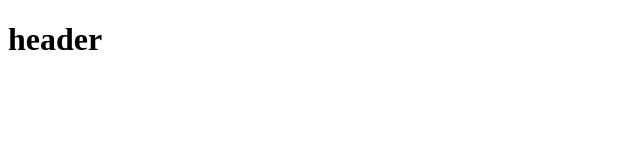
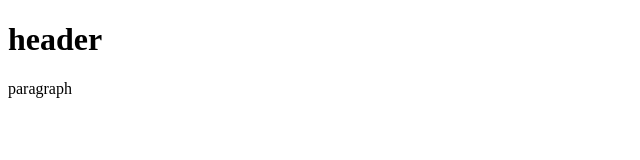
Before and after one commit to jakanoh17/new-repo, a plain HTML site: page index.html in a window 1280 px wide. Shown: the full height of the page, 0-640 px from the left. Drawn offline with Linux system fonts and the light colour scheme.

Commit message:
add paragraph

```diff
--- a/index.html
+++ b/index.html
@@ -7,5 +7,6 @@
   </head>
   <body>
     <h1 class="header">header</h1>
+    <p class="another-change">paragraph</p>
   </body>
 </html>
```
